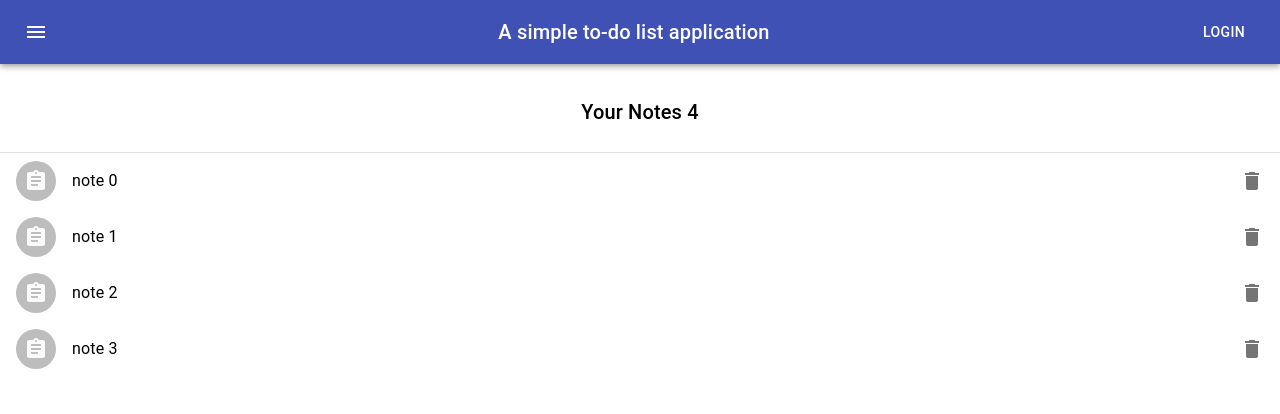
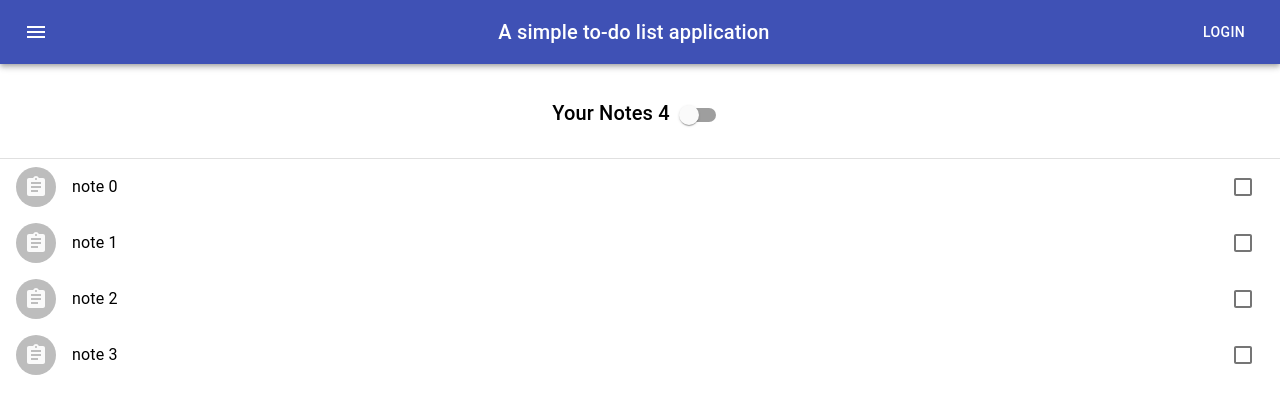
Before and after one commit to ceconelli/vambora-fazendo, a React (Create React App) app: page / in a window 1280 px wide. Shown: the top 414 px of the page. Built offline with nearby package versions, Linux system fonts and the light colour scheme.

Commit message:
add switch to select multiplenotes

```diff
--- a/src/components/note/Note.tsx
+++ b/src/components/note/Note.tsx
@@ -7,13 +7,24 @@ import Avatar from '@material-ui/core/Avatar';
 import IconButton from '@material-ui/core/IconButton';
 import DeleteIcon from '@material-ui/icons/Delete';
 import AssignmentIcon from '@material-ui/icons/Assignment';
+import { Checkbox } from '@material-ui/core';
 
 interface noteProps {
     onclickfunc: any,
-    noteText: string
+    noteText: string,
+    switchOn: boolean
 }
 
 const Note = (props: noteProps) => {
+    let deleteOrSelectButton;
+    if (props.switchOn) {
+        deleteOrSelectButton = <IconButton onClick={props.onclickfunc} edge="end" aria-label="delete" className="deleteIcon">
+                                    <DeleteIcon />
+                                </IconButton>
+        } else {
+            deleteOrSelectButton = <IconButton edge="end"> <Checkbox/> </IconButton>
+    }
+
     return (
         <>
             <ListItem button>
@@ -26,9 +37,7 @@ const Note = (props: noteProps) => {
                 primary={props.noteText}
                 />
                 <ListItemSecondaryAction>
-                    <IconButton onClick={props.onclickfunc} edge="end" aria-label="delete" className="deleteIcon">
-                        <DeleteIcon />
-                    </IconButton>
+                    {deleteOrSelectButton}
                 </ListItemSecondaryAction>
             </ListItem>
         </>
--- a/src/components/note/NotesGrid.tsx
+++ b/src/components/note/NotesGrid.tsx
@@ -4,7 +4,7 @@ import List from '@material-ui/core/List';
 import Grid from '@material-ui/core/Grid';
 import Typography from '@material-ui/core/Typography';
 import Note from './Note'
-import { Divider } from '@material-ui/core';
+import { Divider, Switch } from '@material-ui/core';
 import MountChecker from '../../utils/MountChecker'
 
 const useStyles = makeStyles((theme: Theme) =>
@@ -28,7 +28,8 @@ const NotesGrid = () => {
     const [noteToRemove,setNoteToRemove] = React.useState(-1);
     const classes = useStyles();
     const [dense, setDense] = React.useState(false);
-    const [notes,setNotes] = React.useState([0, 1, 2, 3].map((value) => <Note noteText={String("note " + value)} key={value} onclickfunc={() => setNoteToRemove(value)} />));
+    const [deleteOrSelect,setDeleteOrSelect] = React.useState(true);
+    const [notes,setNotes] = React.useState([0, 1, 2, 3].map((value) => <Note switchOn={deleteOrSelect} noteText={String("note " + value)} key={value} onclickfunc={() => setNoteToRemove(value)} />));
     const isMount = MountChecker();
 
     React.useEffect(() => {
@@ -39,11 +40,26 @@ const NotesGrid = () => {
       }
     }, [noteToRemove])
 
+    React.useEffect(() => {
+      console.log(notes)
+      notes.map((note) => {
+        console.log(note.props.switchOn)
+      })
+      setNotes(notes.map((note) => {
+        return <Note switchOn={!note.props.switchOn} noteText={String("note " + note.key)} key={note.key} onclickfunc={() => setNoteToRemove(note.key)} />
+      }))
+    }, [deleteOrSelect])
+
+    const switchChanged = () => {
+      setDeleteOrSelect(!deleteOrSelect);
+      console.log('switch')
+    }
 
     return (
         <Grid item xs={12} md={12}>
           <Typography variant="h6" className={classes.title}>
             Your Notes {notes.length}
+            <Switch onChange={switchChanged}/>
           </Typography>
           <div className={classes.demo}>
             <List dense={dense}>
```
